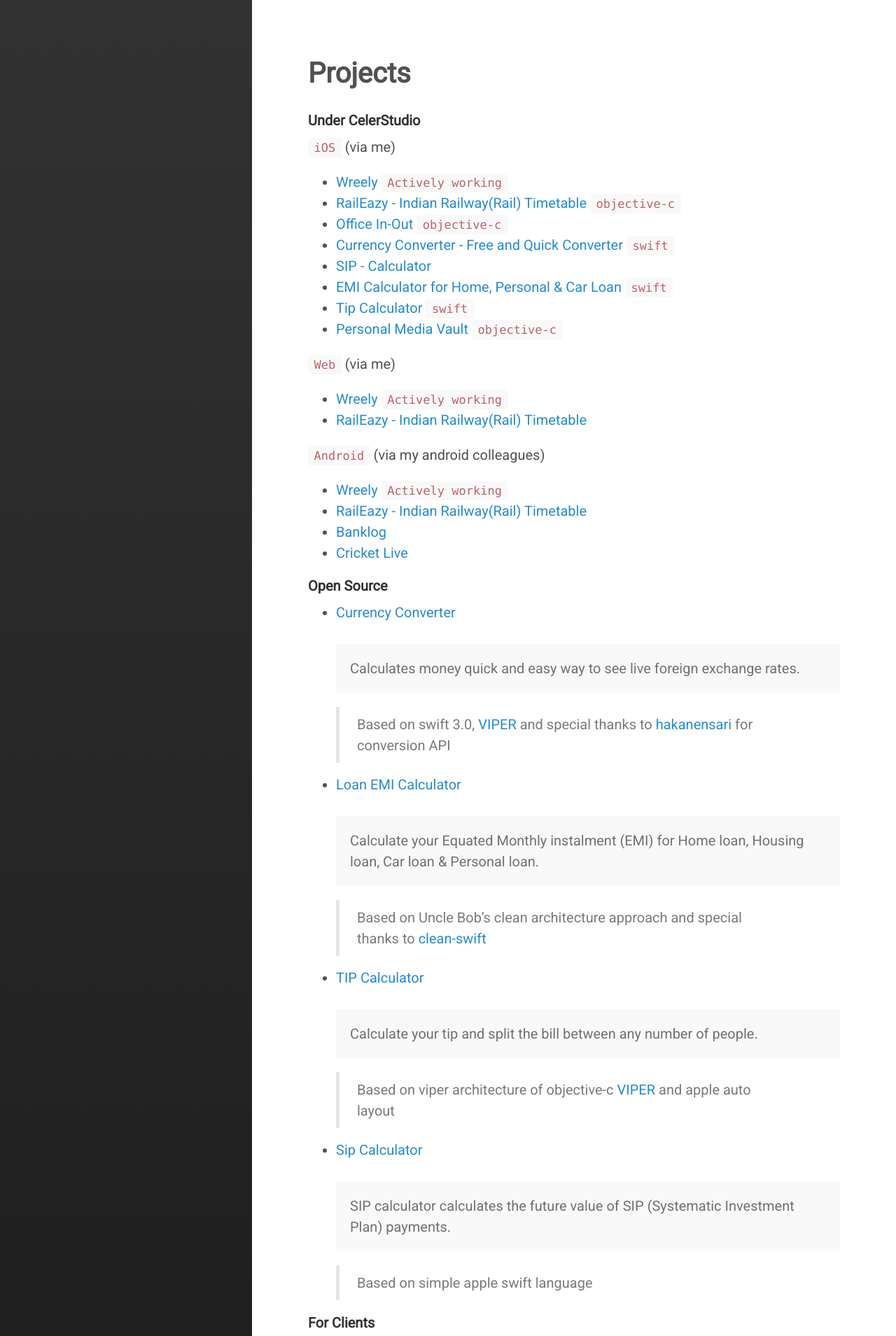
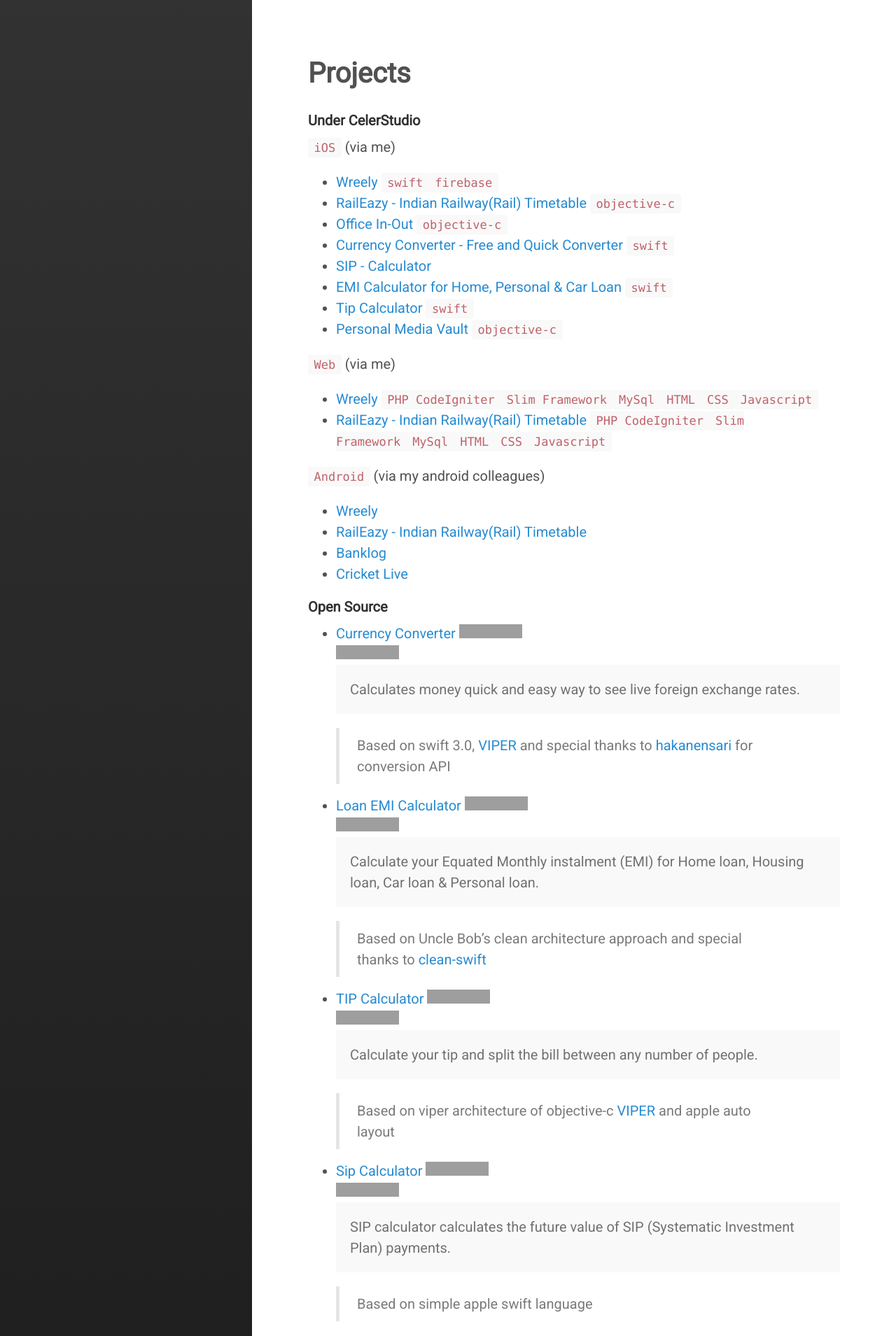
Before and after one commit to tirupati17/tirupati17.github.io, a Jekyll site: the page built from category/projects.md, in a window 1280 px wide, cut to the strip 0-1909 px from the top of the page. Shown: the whole strip at 70% size. Built offline with Jekyll 4.4.1, drawn with Linux system fonts in a browser that asks for light colours; grey boxes are pictures that could not be loaded.

Commit message:
resume and projects changes

```diff
--- a/category/projects.md
+++ b/category/projects.md
@@ -5,7 +5,7 @@
 
 <h4>Under CelerStudio </h4>
 `iOS` (via me)
-- <a href="http://www.wreely.com" target="_blank">Wreely</a> `Actively working`
+- <a href="http://www.wreely.com" target="_blank">Wreely</a> `swift``firebase`
 - <a href="https://angel.co/projects/375458-raileazy-indian-railway-rail-timetable?src=startup_profile" target="_blank">RailEazy - Indian Railway(Rail) Timetable</a> `objective-c`
 - <a href="https://angel.co/projects/375467-office-in-out?src=startup_profile" target="_blank">Office In-Out</a> `objective-c`
 - <a href="https://angel.co/projects/401144-currency-converter-free-and-quick-converter?src=more_projects" target="_blank">Currency Converter - Free and Quick Converter</a> `swift`
@@ -15,11 +15,11 @@
 - <a href="https://angel.co/projects/374610-personal-media-vault?src=more_projects" target="_blank">Personal Media Vault</a> `objective-c`
 
 `Web` (via me)
-- <a href="http://wreely.com" target="_blank">Wreely</a> `Actively working`
-- <a href="https://angel.co/projects/375475-raileazy-indian-railway-rail-timetable?src=more_projects" target="_blank">RailEazy - Indian Railway(Rail) Timetable</a>
+- <a href="http://wreely.com" target="_blank">Wreely</a> `PHP CodeIgniter``Slim Framework``MySql``HTML``CSS``Javascript`
+- <a href="https://angel.co/projects/375475-raileazy-indian-railway-rail-timetable?src=more_projects" target="_blank">RailEazy - Indian Railway(Rail) Timetable</a> `PHP CodeIgniter``Slim Framework``MySql``HTML``CSS``Javascript`
 
 `Android` (via my android colleagues)
-- <a href="http://wreely.com" target="_blank">Wreely</a> `Actively working`
+- <a href="http://wreely.com" target="_blank">Wreely</a>
 - <a href="https://angel.co/projects/375474-raileazy-indian-railway-android-apps-on-google-play?src=more_projects" target="_blank">RailEazy - Indian Railway(Rail) Timetable</a>
 - <a href="https://angel.co/projects/375472-banklog-android-apps-on-google-play?src=more_projects" target="_blank">Banklog</a>
 - <a href="https://angel.co/projects/375473-cricket-live-android-apps-on-google-play?src=more_projects" target="_blank">Cricket Live</a>
```
Also changed, not shown: resume.md (+3 -3 lines).
